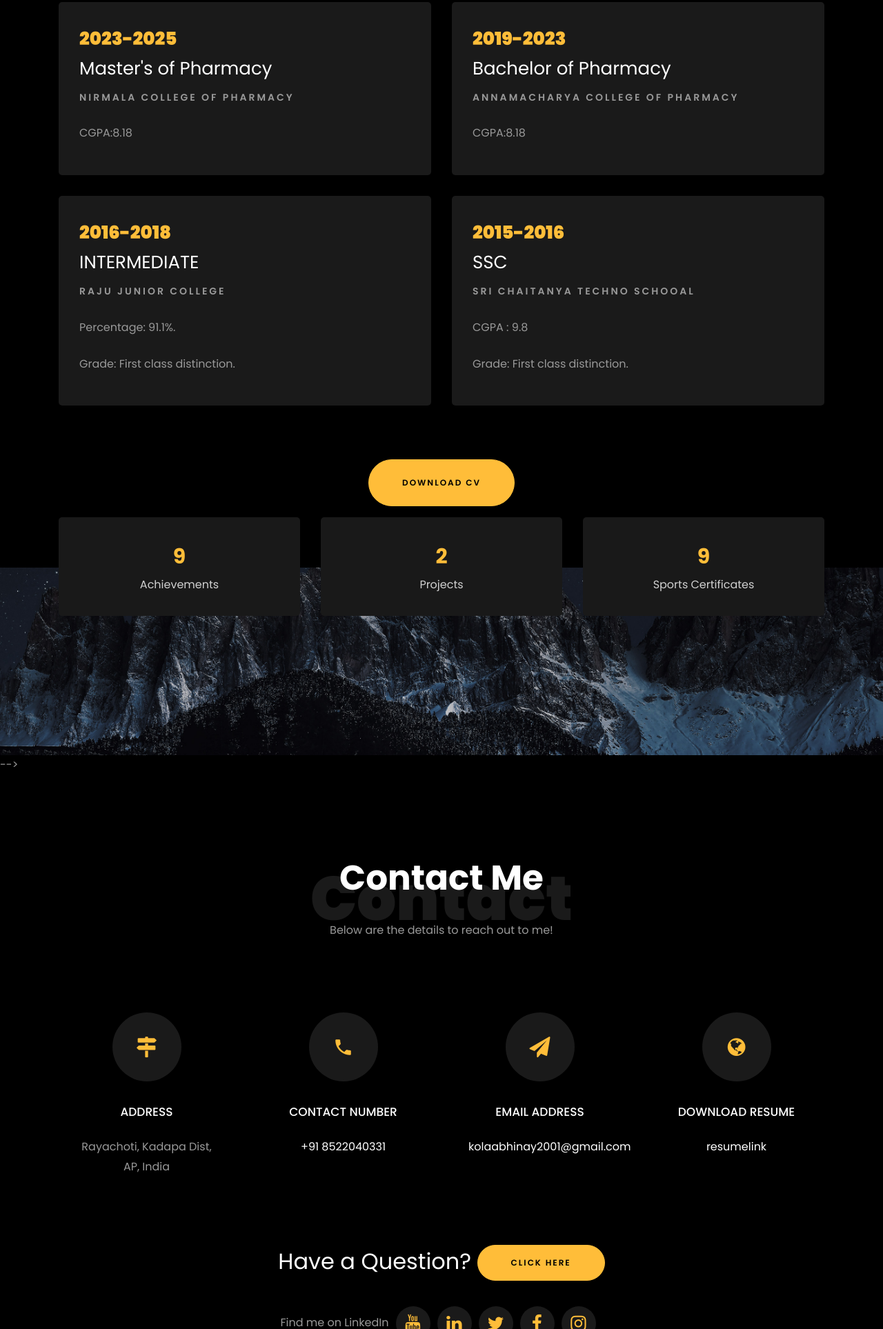
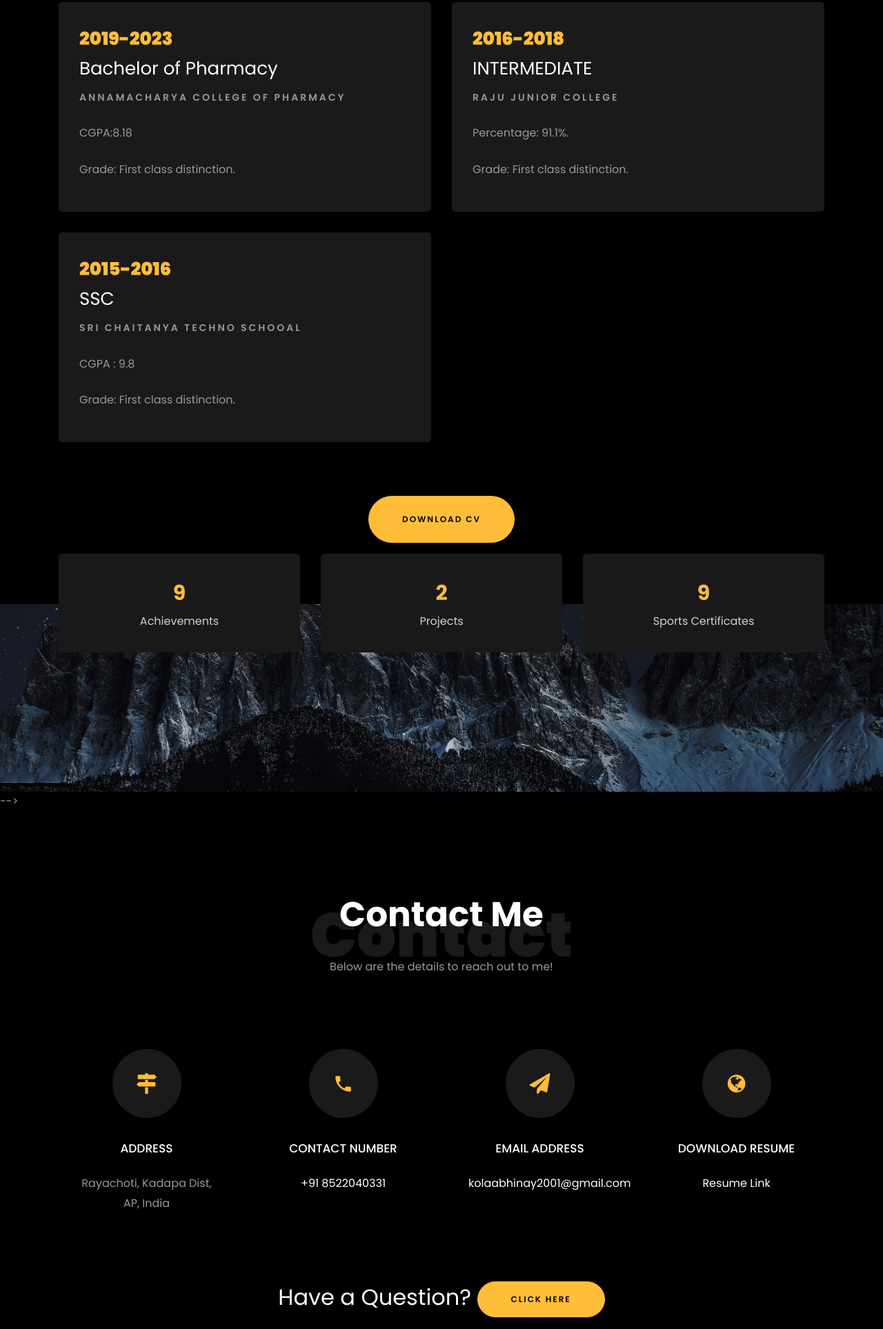
Before and after one commit to KolaAbhinay/KolaAbhinay, a plain HTML site: page index.html in a window 1280 px wide. Shown: the part 3036-4963 px from the top of the page at 69% size. Drawn offline with Linux system fonts and the light colour scheme; animation ran at ten frames a second; files whose address does not match are found by name.

Commit message:
Update index.html

```diff
--- a/index.html
+++ b/index.html
@@ -372,20 +372,21 @@
 
 			<div class="row">
 
-				<div class="col-md-6">
+<!-- 				<div class="col-md-6">
     				<div class="resume-wrap ftco-animate">
     					<span class="date">2023-2025</span>
     					<h2>Master's of Pharmacy</h2>
     					<span class="position">Nirmala College of Pharmacy</span>
     					<p class="mt-4">CGPA:8.18</p>
     				</div>
-    			</div>
+    			</div> -->
     			<div class="col-md-6">
     				<div class="resume-wrap ftco-animate">
     					<span class="date">2019-2023</span>
     					<h2>Bachelor of Pharmacy</h2>
     					<span class="position">Annamacharya College of Pharmacy</span>
     					<p class="mt-4">CGPA:8.18</p>
+					<p class="mt-4">Grade: First class distinction.</p>
     				</div>
     			</div>
 
@@ -592,7 +593,7 @@
           			<span class="icon-globe"></span>
           		</div>
           		<h3 class="mb-4">Download Resume</h3>
-	            <p><a href="https://drive.google.com/file/d/1mc5PgDhYQqyU9EQ2y6e5aRb96r3h8dzc/view?usp=drivesdk">resumelink</a></p>
+	            <p><a href="https://drive.google.com/file/d/1mc5PgDhYQqyU9EQ2y6e5aRb96r3h8dzc/view?usp=drivesdk">Resume Link</a></p>
 	          </div>
           </div>
 
```
